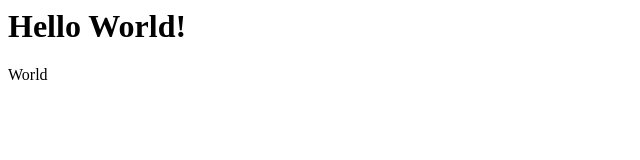
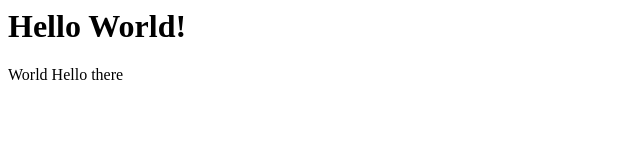
Before and after one commit to PeisenWong/Demo-repo, a plain HTML site: page index.html in a window 1280 px wide. Shown: the full height of the page, 0-640 px from the left. Drawn offline with Linux system fonts and the light colour scheme.

Commit message:
Update index.html

```diff
--- a/index.html
+++ b/index.html
@@ -1,5 +1,9 @@
 <h1>Hello World!</h1>
 
 <p>
+
     World
+
+    Hello there
+
 </p>
```
Also changed, not shown: 1 other file.
